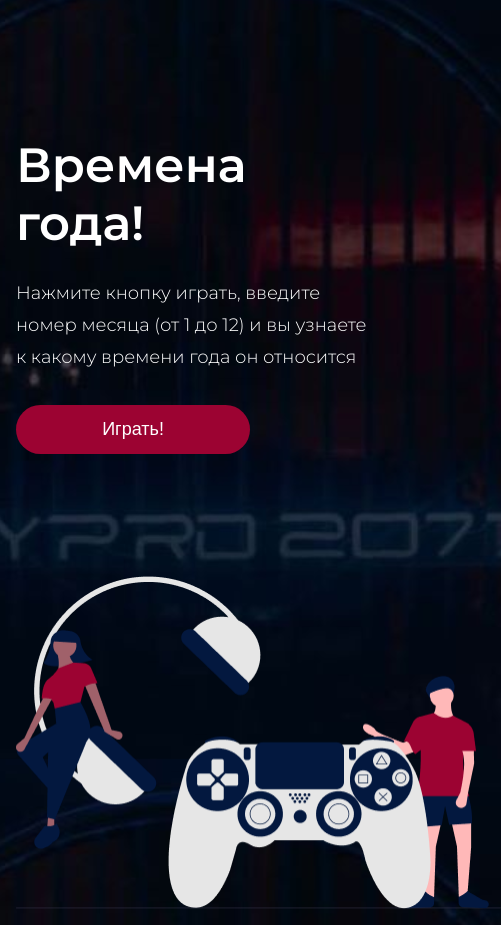
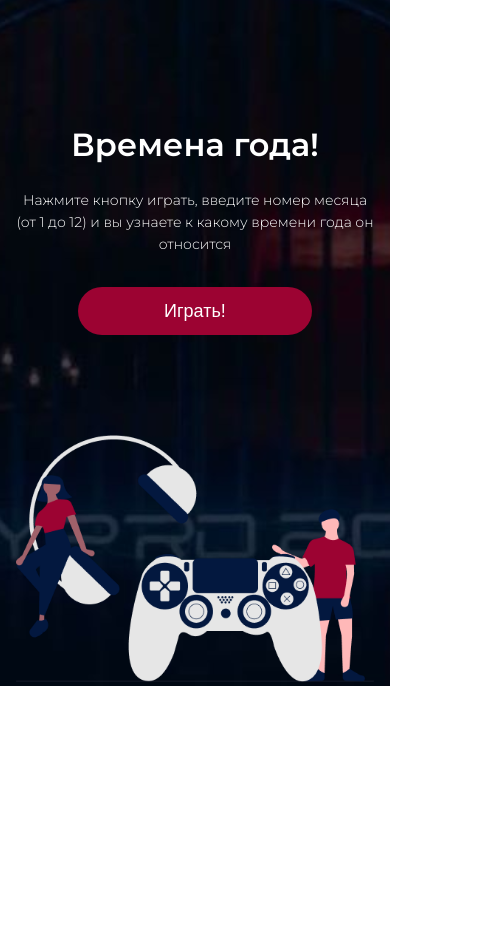
Before and after one commit to vnaturemraz/kurs2, a plain HTML site: page index.html in a window 390 px wide. Shown: the part 1773-2698 px from the top of the page, 501 px wide, since content can reach past the window. After the commit the page ends 2459 px from the top, so only its background shows below. Drawn offline with Linux system fonts and the light colour scheme.

Commit message:
редакт

```diff
--- a/_mobile.scss
+++ b/_mobile.scss
@@ -43,8 +43,22 @@
         }
 
         &_block{
+            width: 100%;
             background-size: 343px;
             background-repeat: no-repeat;
         }
     }
+
+    .seasons{
+        text-align: center;
+        height: 400px;
+        &_text{
+            font-size: 32px;
+        }
+
+        &_p{
+            font-size: 14px;
+            line-height: 22px;
+        }
+    }
 }
--- a/style.scss
+++ b/style.scss
@@ -73,7 +73,7 @@ body {
 
 
     &_block{
-        color: #FFFFFF;
+        color: hsl(0, 0%, 100%);
         width: 378px;
         height: 300px;
         display: flex;
@@ -82,6 +82,7 @@ body {
     }
 
     &_img{
+        width: 100%;
         transition: 0.5s;
         &:hover{
             transform: scale(1.05);
@@ -118,8 +119,8 @@ body {
     }
 
     &_img{
-        width :485px;
-        height: 333px
+        width :100%;
+        height: auto;
     }
 
     &_button{
```
Also changed, not shown: index.html (+5 -0 lines), style.css, 1 other file.
